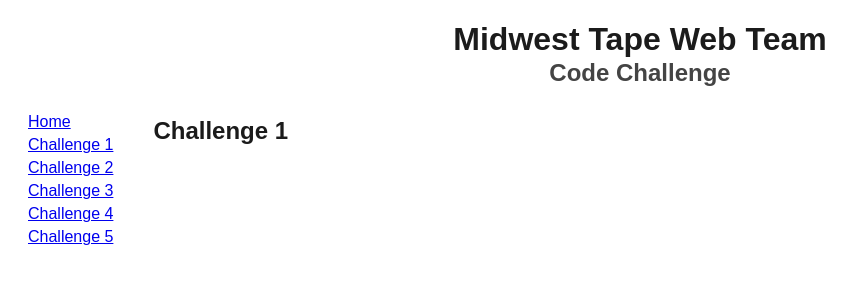
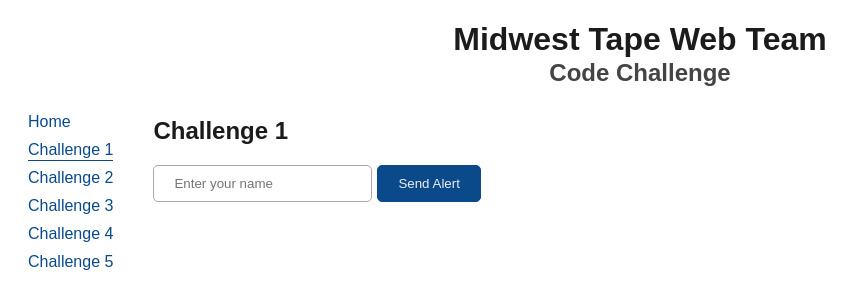
Before and after one commit to midwest-tape/web-team-code-challenge, a React (Create React App) app: page /challenge1 in a window 1280 px wide. Shown: the top 308 px of the page, without its empty margins (0-860 px from the left). Built offline with nearby package versions, Linux system fonts and the light colour scheme.

Commit message:
starting first challenge

```diff
--- a/src/App.js
+++ b/src/App.js
@@ -4,7 +4,12 @@
 import Challenge4 from "./challenges/Challenge4";
 import Challenge5 from "./challenges/Challenge5";
 
-import { BrowserRouter as Router, Switch, Route, Link } from "react-router-dom";
+import {
+  BrowserRouter as Router,
+  Switch,
+  Route,
+  NavLink as Link
+} from "react-router-dom";
 import Home from "./Home";
 import "./styles.css";
 
@@ -19,22 +24,64 @@
         <div className="wrapper">
           <ul className="nav">
             <li className="navItem">
-              <Link to="/">Home</Link>
+              <Link
+                to="/"
+                className="link"
+                activeClassName="active-link"
+                exact="true"
+              >
+                Home
+              </Link>
             </li>
             <li className="navItem">
-              <Link to="/challenge1">Challenge 1</Link>
+              <Link
+                to="/challenge1"
+                className="link"
+                activeClassName="active-link"
+                exact="true"
+              >
+                Challenge 1
+              </Link>
             </li>
             <li className="navItem">
-              <Link to="/challenge2">Challenge 2</Link>
+              <Link
+                to="/challenge2"
+                className="link"
+                activeClassName="active-link"
+                exact="true"
+              >
+                Challenge 2
+              </Link>
             </li>
             <li className="navItem">
-              <Link to="/challenge3">Challenge 3</Link>
+              <Link
+                to="/challenge3"
+                className="link"
+                activeClassName="active-link"
+                exact="true"
+              >
+                Challenge 3
+              </Link>
             </li>
             <li className="navItem">
-              <Link to="/challenge4">Challenge 4</Link>
+              <Link
+                to="/challenge4"
+                className="link"
+                activeClassName="active-link"
+                exact="true"
+              >
+                Challenge 4
+              </Link>
             </li>
             <li className="navItem">
-              <Link to="/challenge5">Challenge 5</Link>
+              <Link
+                to="/challenge5"
+                className="link"
+                activeClassName="active-link"
+                exact="true"
+              >
+                Challenge 5
+              </Link>
             </li>
           </ul>
           <main className="main">
--- a/src/challenges/Challenge1.js
+++ b/src/challenges/Challenge1.js
@@ -1,6 +1,30 @@
+import React from "react";
+
 /*
   A Challenge where when a button click isn't showing the appropriate action?
 */
 export default function Challenge1() {
-  return <h2>Challenge 1</h2>;
+  const [name, setName] = React.useState("");
+
+  const onButtonClick = () => {
+    alert(`Hello ${name}`);
+  };
+
+  return (
+    <>
+      <h2 className="challenge-header">Challenge 1</h2>
+      <div className="challenge-content">
+        <input
+          type="text"
+          className="text-input"
+          placeholder="Enter your name"
+          value={name}
+          onChange={(e) => setName(e.target.value)}
+        />
+        <button className="button" onClick={onButtonClick()}>
+          Send Alert
+        </button>
+      </div>
+    </>
+  );
 }
--- a/src/styles.css
+++ b/src/styles.css
@@ -11,6 +11,7 @@
 .heading {
   margin-bottom: 1px;
 }
+
 .sub-heading {
   margin: 0;
   color: #444;
@@ -27,9 +28,49 @@
 }
 
 .navItem {
-  margin-bottom: 5px;
+  margin-bottom: 10px;
+}
+
+.link {
+  color: #0a4a8a;
+  text-decoration: none;
+  padding-bottom: 2px;
+}
+
+.link:hover {
+  color: #0b3c6e;
+}
+
+.active-link {
+  border-bottom: 1px solid #0a4a8a;
 }
 
 .main {
   padding: 0 20px;
+  flex: 1 1 auto;
 }
+
+/* CHALLENGE RELATED */
+.challenge-header {
+  /* text-align: center; */
+}
+
+.button {
+  background-color: #0a4a8a;
+  color: #eee;
+  padding: 10px 20px;
+  border: 1px solid #0a4a8a;
+  border-radius: 5px;
+  margin: 0 5px;
+  cursor: pointer;
+}
+
+.button:hover {
+  background-color: #0b3c6e;
+}
+
+.text-input {
+  padding: 10px 20px;
+  border-radius: 5px;
+  border: 1px solid #aaa;
+}
```
Also changed, not shown: 1 other file (tests, documents, lock files or other folders).
